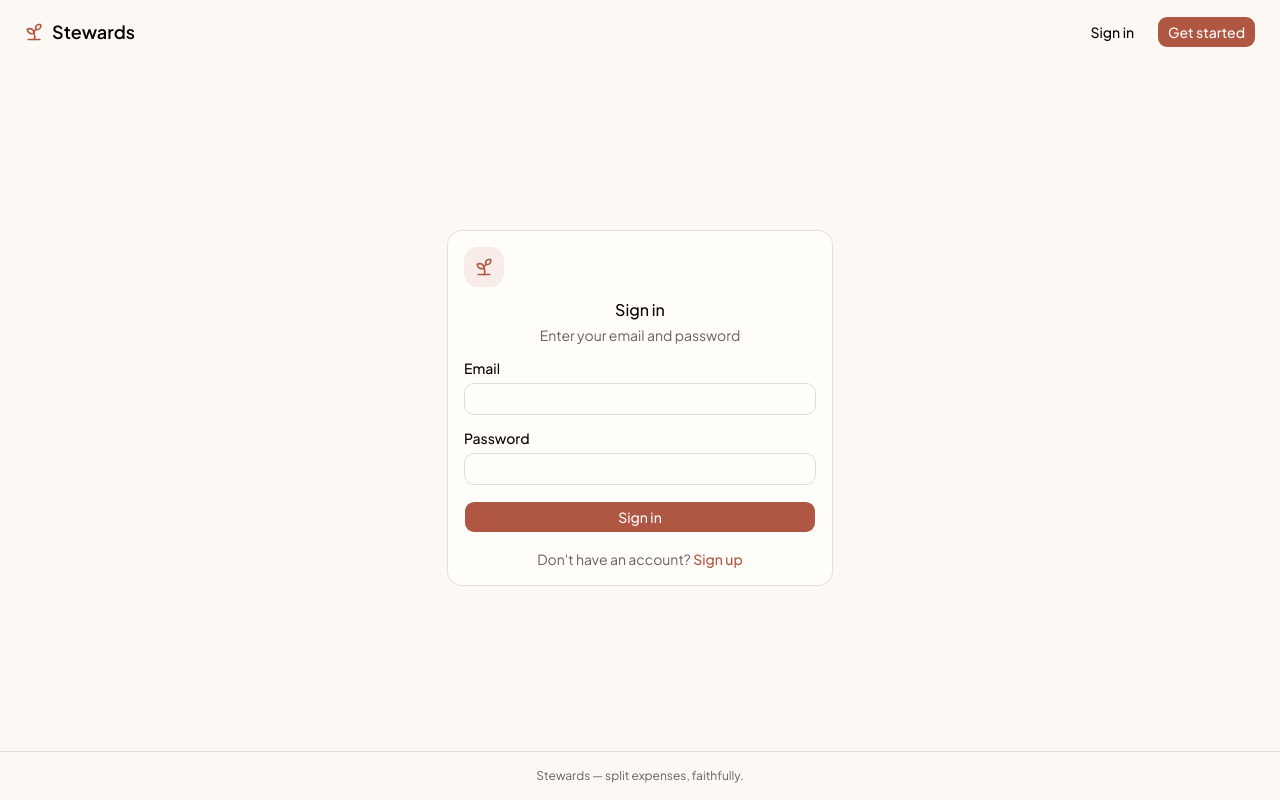
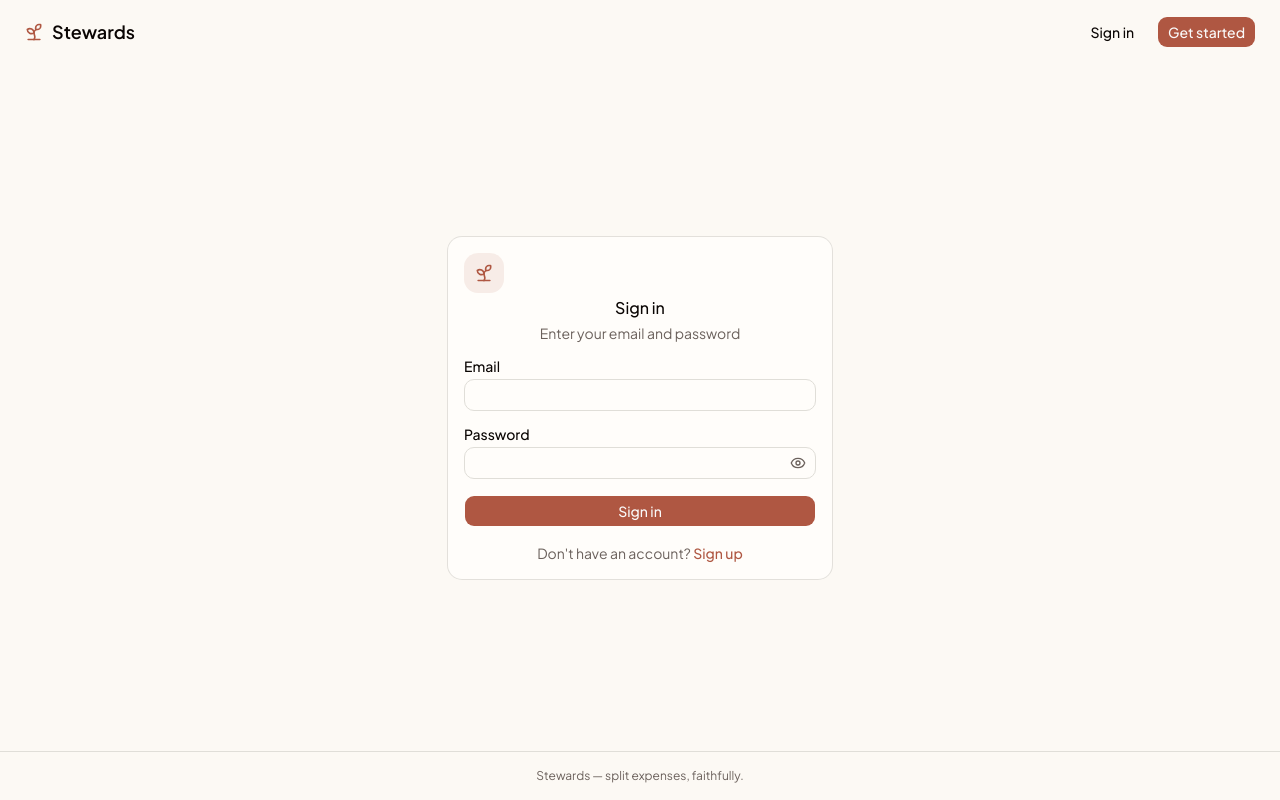
Before and after one commit to tamarayustian/stewards, a Next.js app: page /login in a window 1280 px wide. Built offline with nearby package versions, Linux system fonts and the light colour scheme; no server answers.

Commit message:
feat: auth UX parity (login validation, password toggle, exists sign-in link)

```diff
--- a/app/(public)/login/page.tsx
+++ b/app/(public)/login/page.tsx
@@ -1,46 +1,77 @@
 'use client';
 
-import { useActionState } from 'react';
+import { useActionState, useState } from 'react';
 import { Sprout } from 'lucide-react';
 import Link from 'next/link';
+
 import { login } from '@/app/auth/actions';
+import { PasswordInput } from '@/components/password-input';
 import { Button } from '@/components/ui/button';
 import { Card, CardContent, CardDescription, CardHeader, CardTitle } from '@/components/ui/card';
 import { Input } from '@/components/ui/input';
 import { Label } from '@/components/ui/label';
 
-export default function LoginPage() {
+type LoginErrors = { email?: string; password?: string };
+
+function LoginPage() {
   const [state, action, pending] = useActionState(login, undefined);
+  const [errors, setErrors] = useState<LoginErrors>({});
+
+  function validate(formData: FormData): boolean {
+    const next: LoginErrors = {};
+    const email = String(formData.get('email') ?? '');
+    const password = String(formData.get('password') ?? '');
+    if (!/^[^\s@]+@[^\s@]+\.[^\s@]+$/.test(email)) {
+      next.email = 'Please enter a valid email address.';
+    }
+    if (password.length < 6) {
+      next.password = 'Password must be at least 6 characters.';
+    }
+    setErrors(next);
+    return Object.keys(next).length === 0;
+  }
+
+  function handleSubmit(event: React.FormEvent<HTMLFormElement>) {
+    event.preventDefault();
+    const formData = new FormData(event.currentTarget);
+    if (validate(formData)) {
+      action(formData);
+    }
+  }
 
   return (
     <div className="flex flex-1 items-center justify-center px-4">
       <Card className="w-full max-w-sm">
         <CardHeader className="items-center text-center">
-          <div className="mb-2 flex size-10 items-center justify-center rounded-xl bg-primary/10">
+          <div className="flex size-10 items-center justify-center rounded-xl bg-primary/10">
             <Sprout className="size-5 text-primary" />
           </div>
           <CardTitle>Sign in</CardTitle>
           <CardDescription>Enter your email and password</CardDescription>
         </CardHeader>
         <CardContent>
-          <form action={action} className="space-y-4">
-            <div className="space-y-2">
+          <form onSubmit={handleSubmit} noValidate className="space-y-4">
+            <div className="space-y-1.5">
               <Label htmlFor="email">Email</Label>
-              <Input id="email" name="email" type="email" required />
+              <Input id="email" name="email" type="email" required autoComplete="email" />
+              {errors.email && <p className="text-xs text-destructive">{errors.email}</p>}
             </div>
-
-            <div className="space-y-2">
+            <div className="space-y-1.5">
               <Label htmlFor="password">Password</Label>
-              <Input id="password" name="password" type="password" required />
+              <PasswordInput
+                id="password"
+                name="password"
+                required
+                minLength={6}
+                autoComplete="current-password"
+              />
+              {errors.password && <p className="text-xs text-destructive">{errors.password}</p>}
             </div>
-
             {state?.error && <p className="text-sm text-destructive">{state.error}</p>}
-
             <Button type="submit" disabled={pending} className="w-full">
               {pending ? 'Signing in...' : 'Sign in'}
             </Button>
           </form>
-
           <p className="mt-4 text-center text-sm text-muted-foreground">
             Don&apos;t have an account?{' '}
             <Link
@@ -55,3 +86,5 @@ export default function LoginPage() {
     </div>
   );
 }
+
+export default LoginPage;
--- a/app/(public)/register/page.tsx
+++ b/app/(public)/register/page.tsx
@@ -5,6 +5,7 @@ import { Sprout, MailCheck } from 'lucide-react';
 import Link from 'next/link';
 import { useSearchParams } from 'next/navigation';
 import { signup } from '@/app/auth/actions';
+import { PasswordInput } from '@/components/password-input';
 import { Button } from '@/components/ui/button';
 import { Card, CardContent, CardDescription, CardHeader, CardTitle } from '@/components/ui/card';
 import { Input } from '@/components/ui/input';
@@ -113,20 +114,33 @@ function RegisterForm() {
 
             <div className="space-y-2">
               <Label htmlFor="password">Password</Label>
-              <Input id="password" name="password" type="password" required minLength={6} />
+              <PasswordInput id="password" name="password" required minLength={6} />
               <p className="text-xs text-muted-foreground">At least 6 characters</p>
               {errors.password && <p className="text-xs text-destructive">{errors.password}</p>}
             </div>
 
             <div className="space-y-2">
               <Label htmlFor="confirmPassword">Confirm password</Label>
-              <Input id="confirmPassword" name="confirmPassword" type="password" required />
+              <PasswordInput id="confirmPassword" name="confirmPassword" required minLength={6} />
               {errors.confirmPassword && (
                 <p className="text-xs text-destructive">{errors.confirmPassword}</p>
               )}
             </div>
 
-            {state?.error && <p className="text-sm text-destructive">{state.error}</p>}
+            {state?.error &&
+              (state?.exists ? (
+                <p className="text-sm text-destructive">
+                  An account with this email already exists.{' '}
+                  <Link
+                    href="/login"
+                    className="font-medium text-foreground underline-offset-4 hover:underline"
+                  >
+                    Sign in
+                  </Link>
+                </p>
+              ) : (
+                <p className="text-sm text-destructive">{state.error}</p>
+              ))}
 
             <Button type="submit" disabled={pending} className="w-full">
               {pending ? 'Creating account...' : 'Create account'}
--- a/app/auth/actions.ts
+++ b/app/auth/actions.ts
@@ -39,7 +39,7 @@ export async function signup(_prev: unknown, formData: FormData) {
   }
 
   if (data.user?.identities?.length === 0) {
-    return { error: 'An account with this email already exists.' };
+    return { error: 'An account with this email already exists.', exists: true };
   }
 
   if (data.user && data.session) {
--- /dev/null
+++ b/components/password-input.tsx
@@ -0,0 +1,27 @@
+'use client';
+
+import { useState } from 'react';
+import { Eye, EyeOff } from 'lucide-react';
+
+import { Input } from '@/components/ui/input';
+import { cn } from '@/lib/utils';
+
+function PasswordInput({ className, ...props }: React.ComponentProps<typeof Input>) {
+  const [visible, setVisible] = useState(false);
+
+  return (
+    <div className="relative">
+      <Input {...props} type={visible ? 'text' : 'password'} className={cn('pr-10', className)} />
+      <button
+        type="button"
+        onClick={() => setVisible((v) => !v)}
+        className="absolute inset-y-0 right-0 grid w-9 place-items-center text-muted-foreground transition-colors hover:text-foreground"
+        aria-label={visible ? 'Hide password' : 'Show password'}
+      >
+        {visible ? <EyeOff className="size-4" /> : <Eye className="size-4" />}
+      </button>
+    </div>
+  );
+}
+
+export { PasswordInput };
```
